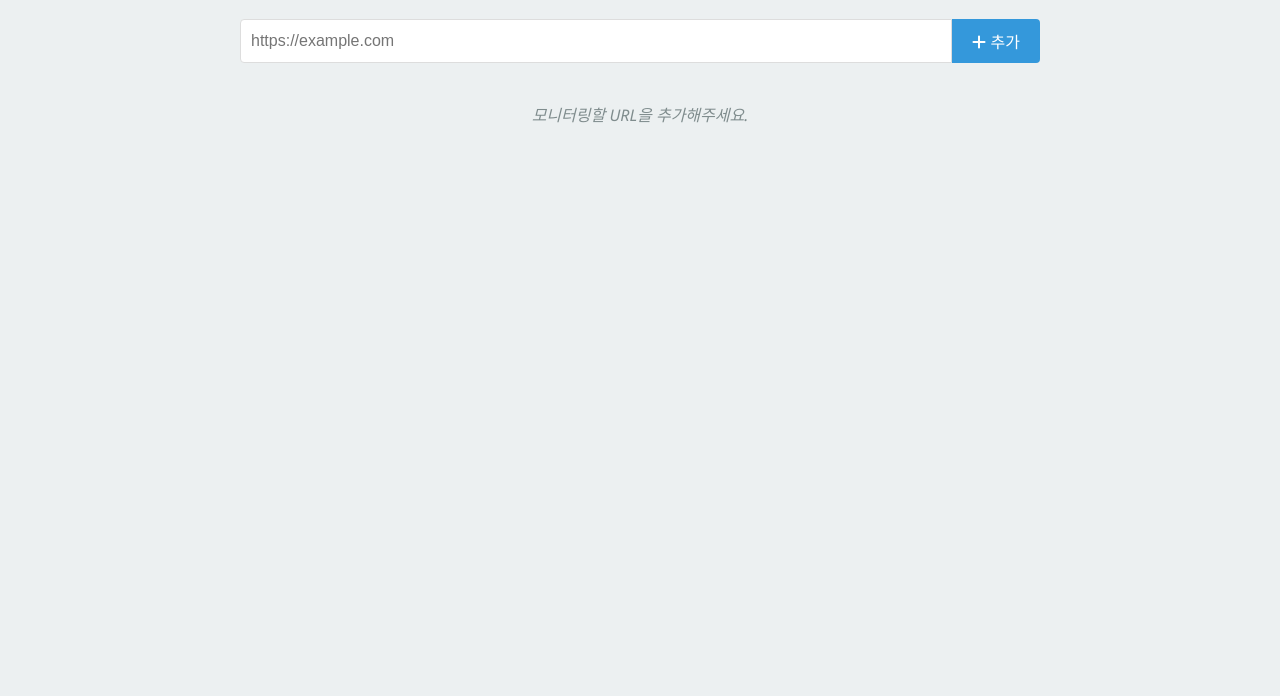
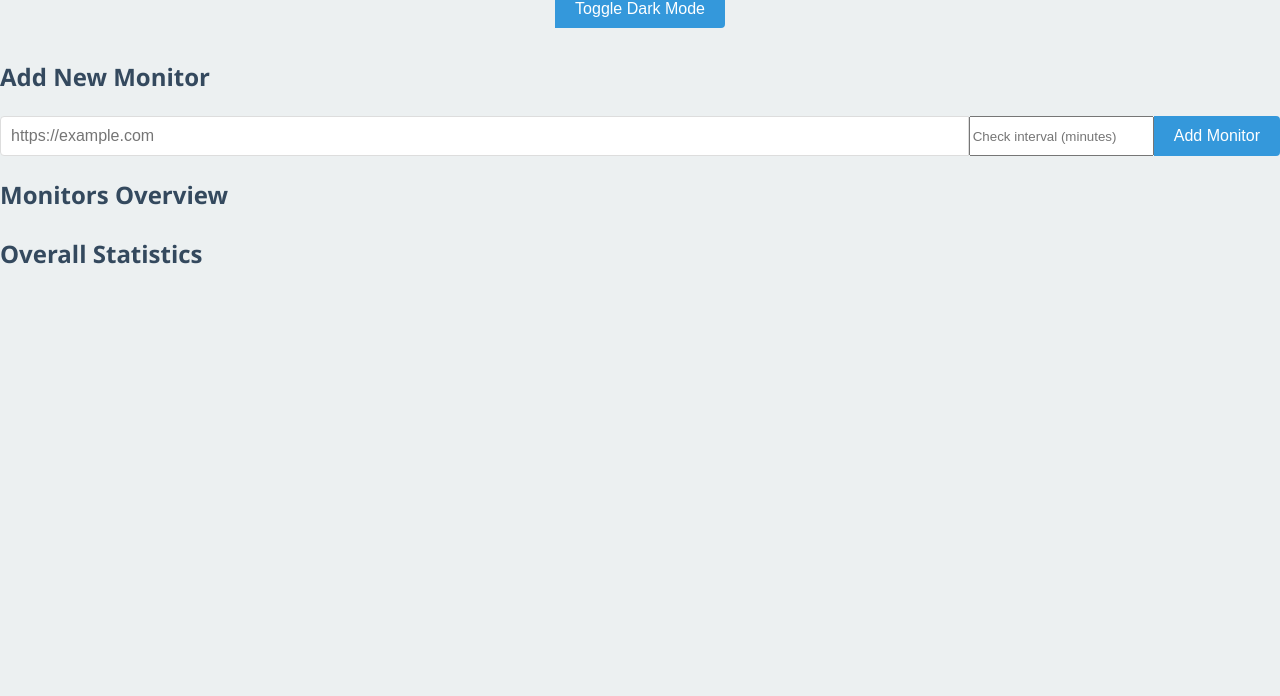
Before and after one commit to sioaeko/Uptime-Checker, a website: page public/index.html in a window 1280 px wide. Shown: the part 104-800 px from the top of the page. Drawn offline with nearby package versions, Linux system fonts and the light colour scheme.

Commit message:
Update index.html

```diff
--- a/public/index.html
+++ b/public/index.html
@@ -1,25 +1,36 @@
+<!-- public/index.html -->
 <!DOCTYPE html>
-<html lang="ko">
+<html lang="en">
 <head>
     <meta charset="UTF-8">
     <meta name="viewport" content="width=device-width, initial-scale=1.0">
-    <title>Uptime Monitor</title>
+    <title>Uptime Monitor Dashboard</title>
     <link rel="stylesheet" href="styles.css">
-    <link rel="stylesheet" href="https://cdnjs.cloudflare.com/ajax/libs/font-awesome/6.0.0-beta3/css/all.min.css">
+    <script src="https://cdn.jsdelivr.net/npm/chart.js"></script>
 </head>
 <body>
-    <div class="container">
-        <header>
-            <h1><i class="fas fa-signal"></i> Uptime Monitor</h1>
-        </header>
-        <main>
-            <form id="urlForm">
+    <header>
+        <h1>Uptime Monitor Dashboard</h1>
+        <button id="toggleTheme">Toggle Dark Mode</button>
+    </header>
+    <main>
+        <section id="addMonitor">
+            <h2>Add New Monitor</h2>
+            <form id="monitorForm">
                 <input type="url" id="urlInput" placeholder="https://example.com" required>
-                <button type="button" id="addButton"><i class="fas fa-plus"></i> 추가</button>
+                <input type="number" id="intervalInput" placeholder="Check interval (minutes)" required>
+                <button type="submit">Add Monitor</button>
             </form>
+        </section>
+        <section id="dashboard">
+            <h2>Monitors Overview</h2>
             <div id="monitorList"></div>
-        </main>
-    </div>
+        </section>
+        <section id="statistics">
+            <h2>Overall Statistics</h2>
+            <canvas id="responseTimeChart"></canvas>
+        </section>
+    </main>
     <script src="script.js"></script>
 </body>
 </html>
```
